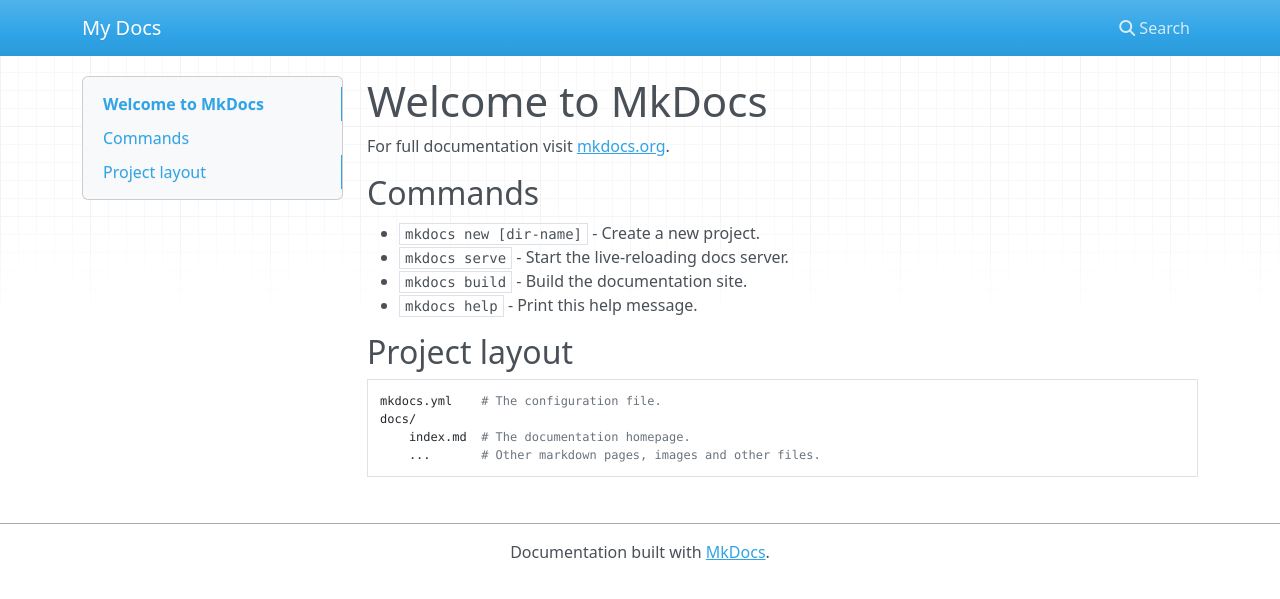
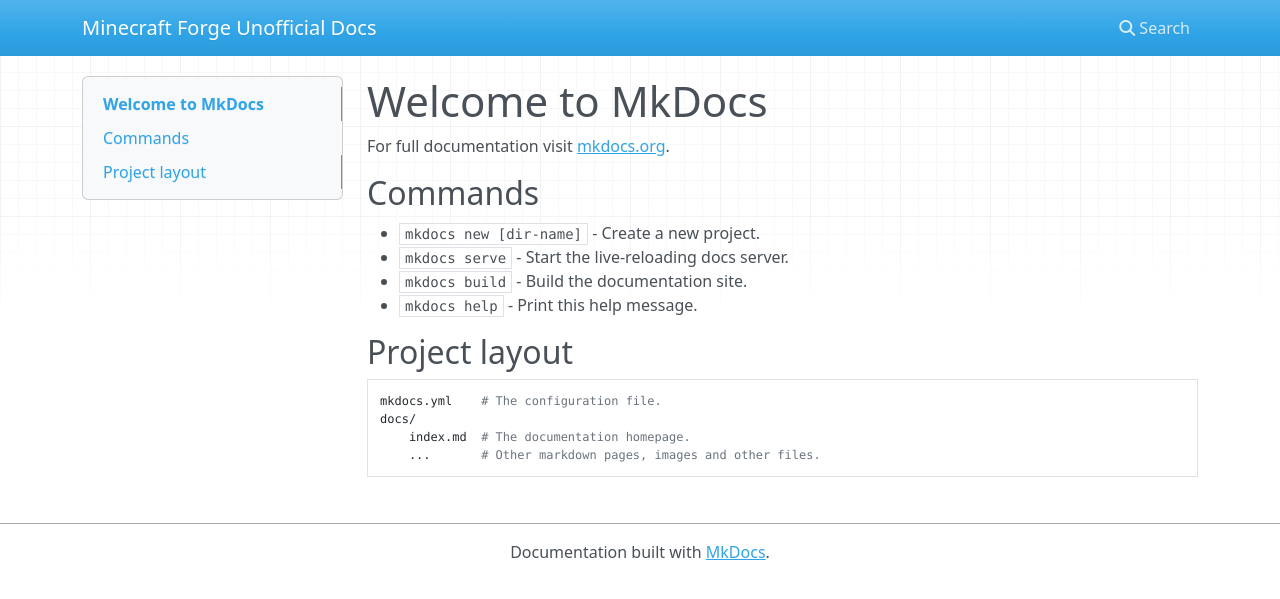
Before and after one commit to lorin/forge-docs, an MkDocs documentation site: the page built from docs/index.md, in a window 1280 px wide. Shown: the top 599 px of the page. Built offline with MkDocs 1.6.1, drawn with Linux system fonts in a browser that asks for light colours; nearby versions of some CDN libraries.

Commit message:
Change site name

```diff
--- a/mkdocs.yml
+++ b/mkdocs.yml
@@ -1 +1 @@
-site_name: My Docs
+site_name: Minecraft Forge Unofficial Docs
```
